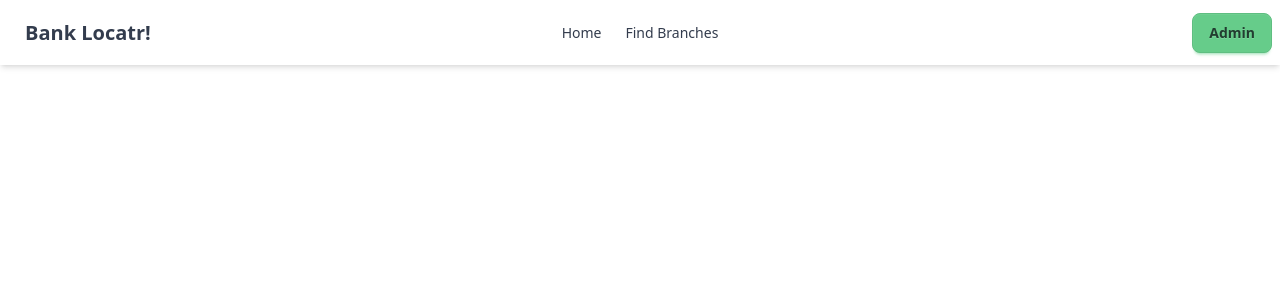
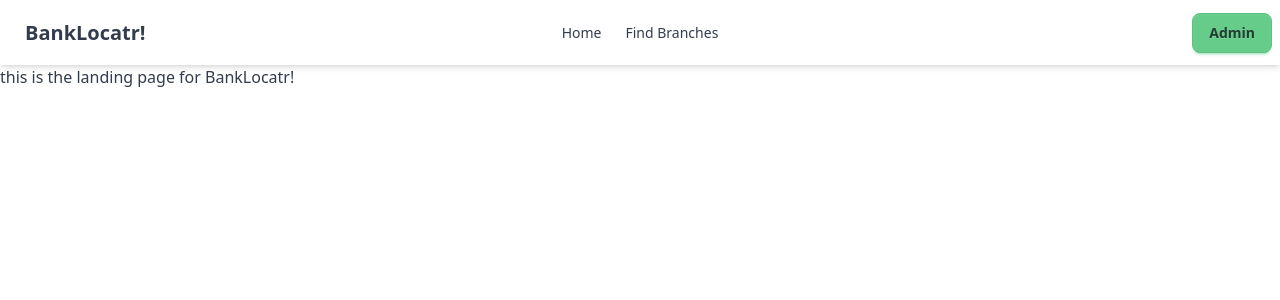
Before and after one commit to lifehome/AY2024-UFCE3Q-30-3-Frontend, an Angular app: page / in a window 1280 px wide. Shown: the top 300 px of the page. Built offline with nearby package versions, Linux system fonts and the light colour scheme.

Commit message:
✨ fix: typo on appName

```diff
--- a/src/app/app.component.html
+++ b/src/app/app.component.html
@@ -4,4 +4,5 @@
 <!-- Main content -->
 <main>
   <router-outlet></router-outlet>
+  this is the landing page for BankLocatr!
 </main>
--- a/src/app/components/navbar/navbar.component.html
+++ b/src/app/components/navbar/navbar.component.html
@@ -19,7 +19,7 @@
         </li> -->
       </ul>
     </div>
-    <a class="btn btn-ghost text-xl" routerLink="/">Bank Locatr!</a>
+    <a class="btn btn-ghost text-xl" routerLink="/">BankLocatr!</a>
   </div>
   <div class="navbar-center hidden lg:flex">
     <ul class="menu menu-horizontal px-1">
```
